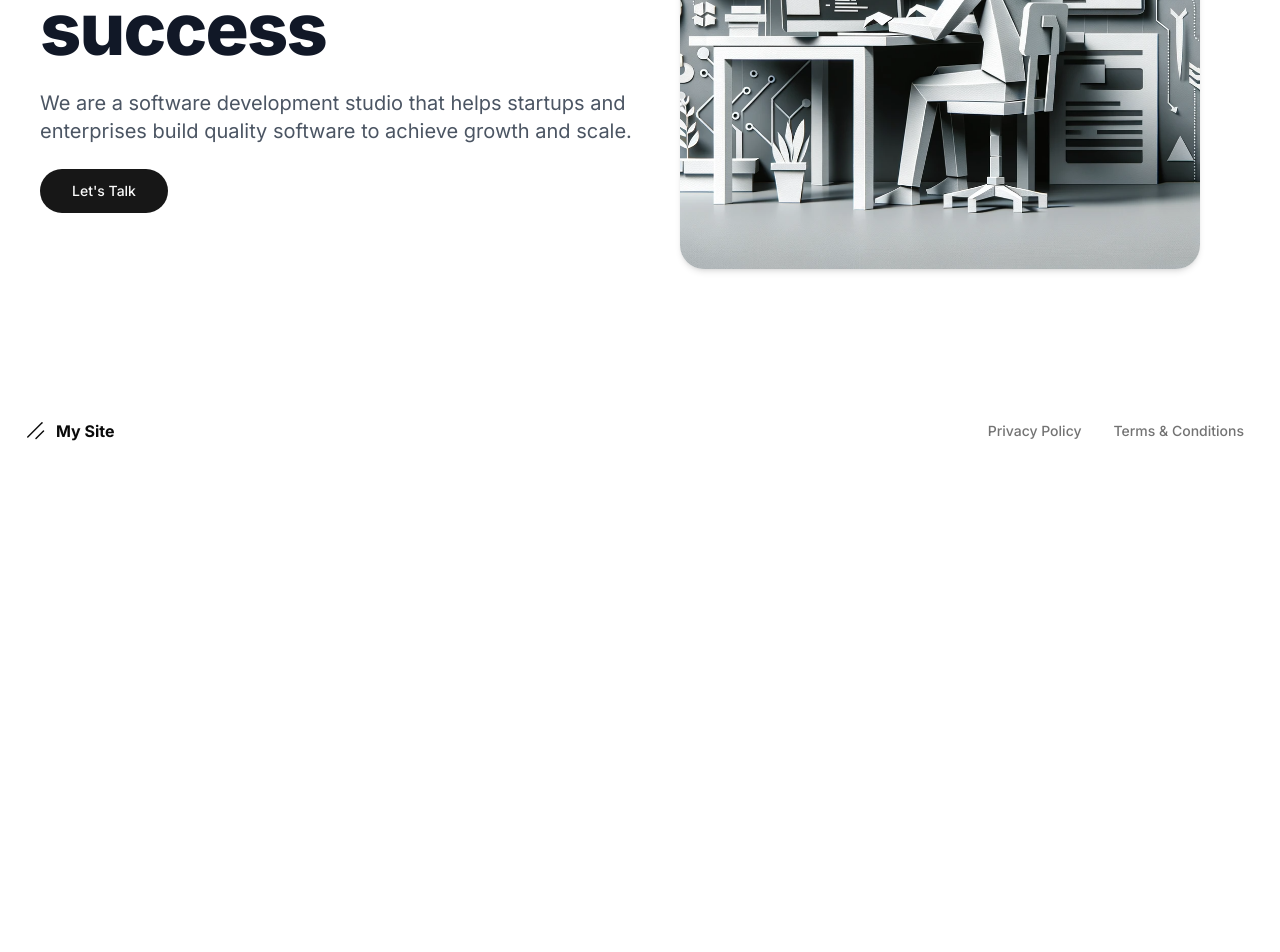
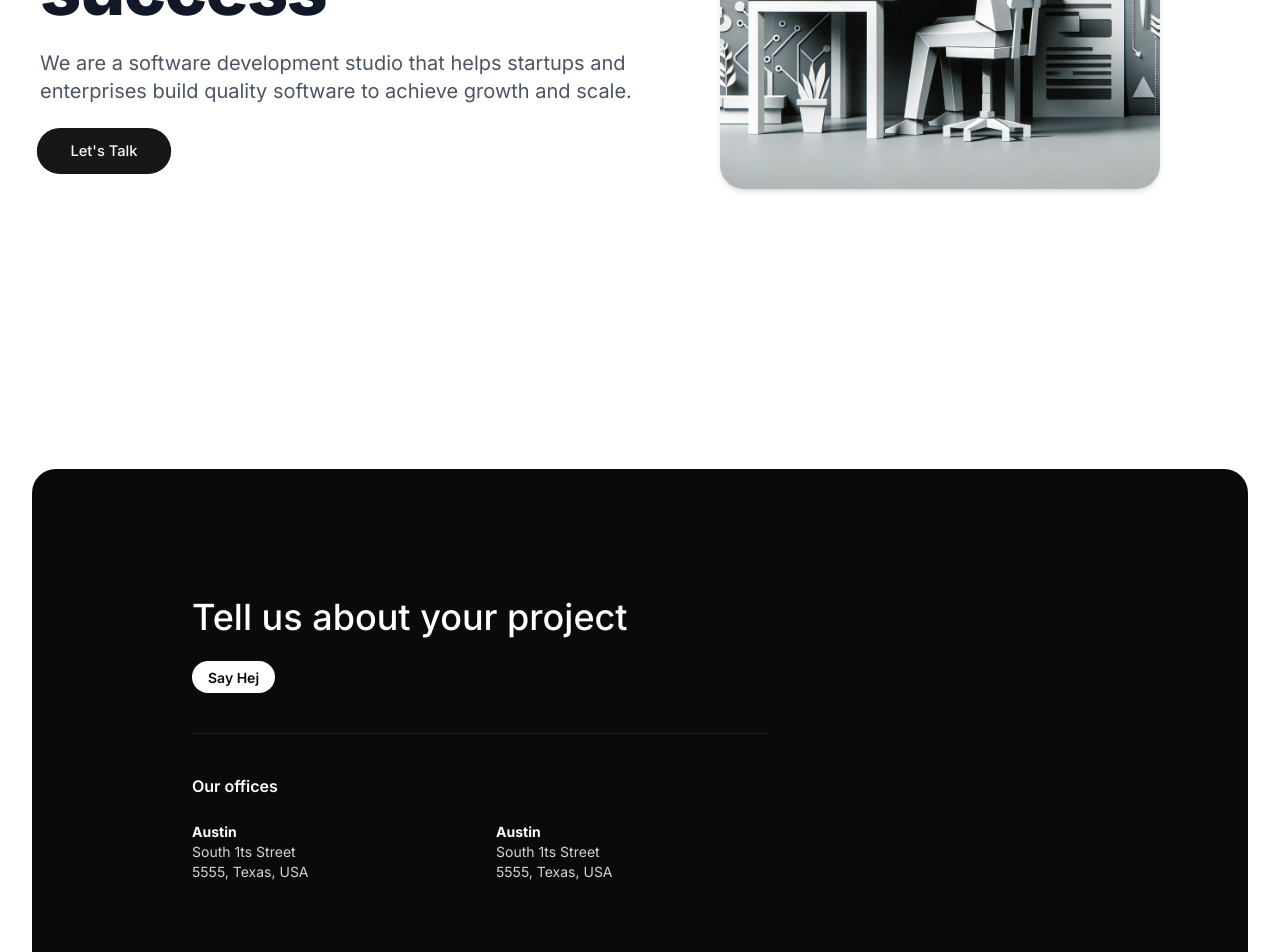
Before and after one commit to luiscarbonel1991/carboit, a Next.js app: page / in a window 1280 px wide. Shown: the part 460-1412 px from the top of the page. Before the commit the page ends 933 px from the top, so only its background shows below. Built offline with nearby package versions, Linux system fonts and the light colour scheme.

Commit message:
Add heading contact for all marketing pages. Add use-on-screen hook

```diff
--- /dev/null
+++ b/app/(marketing)/_components/heading-contact.tsx
@@ -0,0 +1,50 @@
+'use client';
+import Link from "next/link";
+import useOnScreen from "@/hooks/use-on-screen";
+
+
+export const HeadingContact = () => {
+
+    const [ref, visible] = useOnScreen({threshold: 0.1});
+
+    return (
+        <div className="mx-auto max-w-7xl px-6 lg:px-8 mt-24 sm:mt-32 lg:mt-40" ref={ref}>
+            <div
+                className={`mx-auto max-w-2xl lg:max-w-none transition-opacity duration-700 ${visible ? 'opacity-100' : 'opacity-0'}`}>
+                <div className="-mx-6 bg-neutral-950 px-6 py-20 sm:mx-0 sm:py-32 md:px-12 rounded-3xl"
+                     style={{opacity: 1, transform: 'none'}}>
+                    <div className="mx-auto max-w-4xl">
+                        <div className="max-w-xl"><h2
+                            className="font-display text-3xl font-medium text-white [text-wrap:balance] sm:text-4xl">Tell
+                            us about your project</h2>
+                            <div className="mt-6 flex">
+                                <Link
+                                    className="inline-flex rounded-full px-4 py-1.5 text-sm font-semibold transition bg-white text-neutral-950 hover:bg-neutral-200"
+                                    href="/contact">
+                                    <span className="relative top-px">Say Hej</span>
+                                </Link>
+                            </div>
+                            <div className="mt-10 border-t border-white/10 pt-10"><h3
+                                className="font-display text-base font-semibold text-white">Our offices</h3>
+                                <ul role="list" className="mt-6 grid grid-cols-1 gap-8 sm:grid-cols-2">
+                                    <li>
+                                        <address className="text-sm not-italic text-neutral-300"><strong
+                                            className="text-white">Austin</strong><br/>South 1ts Street<br/>5555,
+                                            Texas, USA
+                                        </address>
+                                    </li>
+                                    <li>
+                                        <address className="text-sm not-italic text-neutral-300"><strong
+                                            className="text-white">Austin</strong><br/>South 1ts Street<br/>5555,
+                                            Texas, USA
+                                        </address>
+                                    </li>
+                                </ul>
+                            </div>
+                        </div>
+                    </div>
+                </div>
+            </div>
+        </div>
+    );
+}
--- a/app/(marketing)/_components/hero.tsx
+++ b/app/(marketing)/_components/hero.tsx
@@ -8,14 +8,13 @@ export const Hero = () => {
     return (
 
         <>
-
             <main className="container grid lg:grid-cols-2 place-items-center pt-32 md:pb-24 px-4 md:px-10">
                 <picture className="py-6 md:order-1 hidden md:block">
                     <Image
                         src="/static/images/marketing/hero_v3.png"
                         alt="A Developer in front of a computer developing software"
-                        height={520}
-                        width={520}
+                        height={440}
+                        width={440}
                         className="rounded-3xl shadow-md"
                     />
                 </picture>
@@ -32,7 +31,9 @@ export const Hero = () => {
                         quality software to achieve growth and scale.
                     </p>
                     <div className="mt-6 flex flex-col sm:flex-row gap-3">
-                        <Button asChild variant="default" className="rounded-3xl" size="lg">
+                        <Button asChild variant="default"
+                                className="rounded-3xl transition ease-in-out delay-150 hover:-translate-y-1 scale-105"
+                                size="lg">
                             <Link
                                 href="/contact"
                                 aria-label="Let's Talk"
--- a/app/(marketing)/contact/contact-form.tsx
+++ b/app/(marketing)/contact/contact-form.tsx
@@ -59,7 +59,7 @@ export const ContactForm = () => {
 
         <>
             <Form {...form}>
-                <form onSubmit={form.handleSubmit(onSubmit)} className="mx-auto mt-16 w-4/5 sm:mt-20 space-y-3">
+                <form onSubmit={form.handleSubmit(onSubmit)} className="mx-auto mt-16 w-4/5 sm:mt-16 space-y-3">
                     <h2 className="font-bold tracking-tight sm:text-xl">Work inquires</h2>
                     <div className="grid grid-cols-1 gap-x-8 gap-y-6 sm:grid-cols-2">
                         <FormField
--- a/app/(marketing)/contact/page.tsx
+++ b/app/(marketing)/contact/page.tsx
@@ -3,7 +3,7 @@ import {HeadingForm} from "@/app/(marketing)/contact/heading-form";
 
 const ContactPage = () => {
     return (
-        <div className="isolate container grid lg:grid-cols-2 place-items-center pt-32 md:pb-24">
+        <div className="isolate container grid lg:grid-cols-2 place-items-center pt-8 md:pt-12 md:pb-24">
             <div
                 className="absolute inset-x-0 top-[-10rem] -z-10 transform-gpu overflow-hidden blur-3xl sm:top-[-20rem]"
                 aria-hidden="true"
--- a/app/(marketing)/page.tsx
+++ b/app/(marketing)/page.tsx
@@ -1,11 +1,13 @@
 import {Hero} from "@/app/(marketing)/_components/hero";
+import {HeadingContact} from "@/app/(marketing)/_components/heading-contact";
 
 
 const MarketingPage = () => {
     return (
-      <>
-          <Hero/>
-      </>
+        <>
+            <Hero/>
+            <HeadingContact/>
+        </>
     );
 }
 
--- /dev/null
+++ b/hooks/use-on-screen.ts
@@ -0,0 +1,32 @@
+import {RefObject, useEffect, useRef, useState} from "react";
+
+interface Options {
+    root?: Element | null;
+    rootMargin?: string;
+    threshold?: number | number[];
+}
+
+const useOnScreen = (options: Options): [RefObject<HTMLDivElement>, boolean] => {
+    const ref = useRef<HTMLDivElement>(null);
+    const [visible, setVisible] = useState<boolean>(false);
+
+    useEffect(() => {
+        const observer = new IntersectionObserver(([entry]) => {
+            setVisible(entry.isIntersecting);
+        }, options);
+
+        if (ref.current) {
+            observer.observe(ref.current);
+        }
+
+        return () => {
+            if (ref.current) {
+                observer.unobserve(ref.current);
+            }
+        };
+    }, [ref, options]);
+
+    return [ref, visible];
+};
+
+export default useOnScreen;
```
